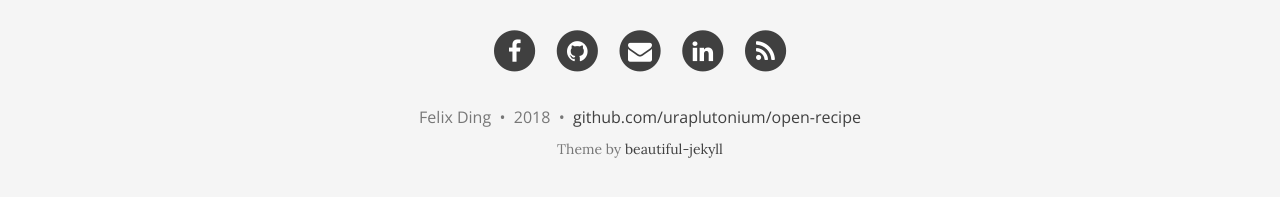
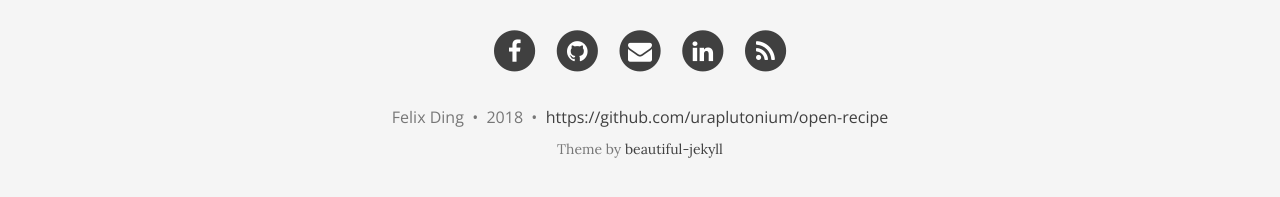
Before and after one commit to uraplutonium/open-recipe, a Jekyll site: the page built from index.html, in a window 1280 px wide and 900 px high, scrolled down 1425 px. Shown: the part 690-887 px from the top of the window. Built offline with Jekyll 4.4.1, drawn with Linux system fonts in a browser that asks for light colours; nearby versions of some CDN libraries; the list of posts is cut into pages by our own code; part of the change alters nothing that is shown.

Commit message:
change the url.

```diff
--- a/_config.yml
+++ b/_config.yml
@@ -73,7 +73,7 @@ share-links-active:
 
 # How to display the link to the website in the footer
 # Remove this if you don't want a link in the footer
-url-pretty: "github.com/uraplutonium/open-recipe"
+url-pretty: "https://github.com/uraplutonium/open-recipe"
 
 # Excerpt Word Length
 # Truncates the excerpt to the specified number of words on the index page
```
